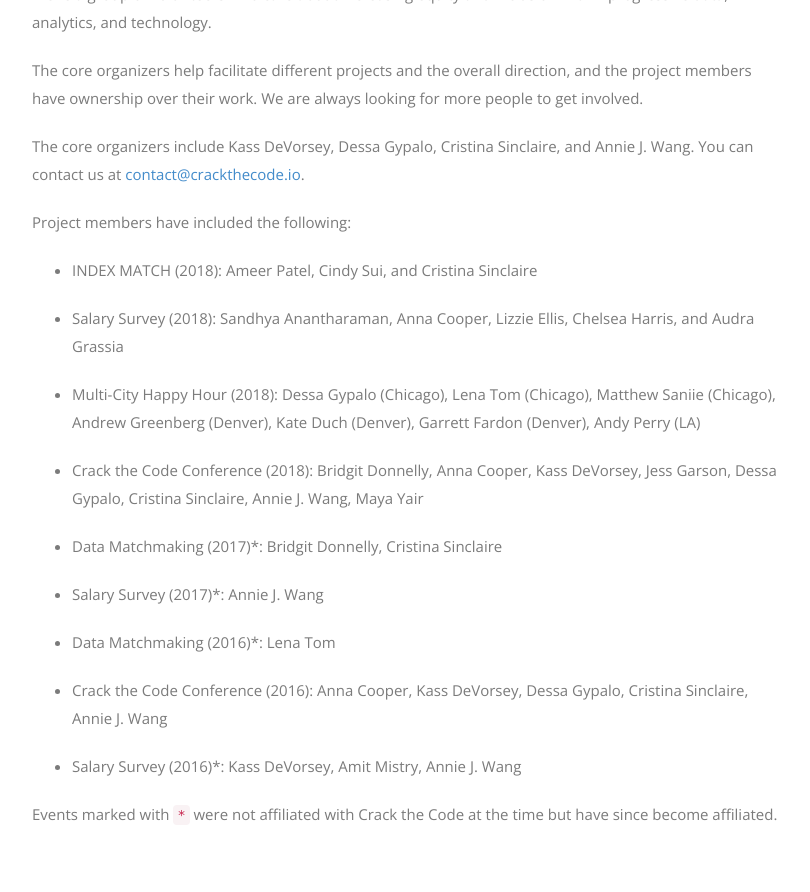
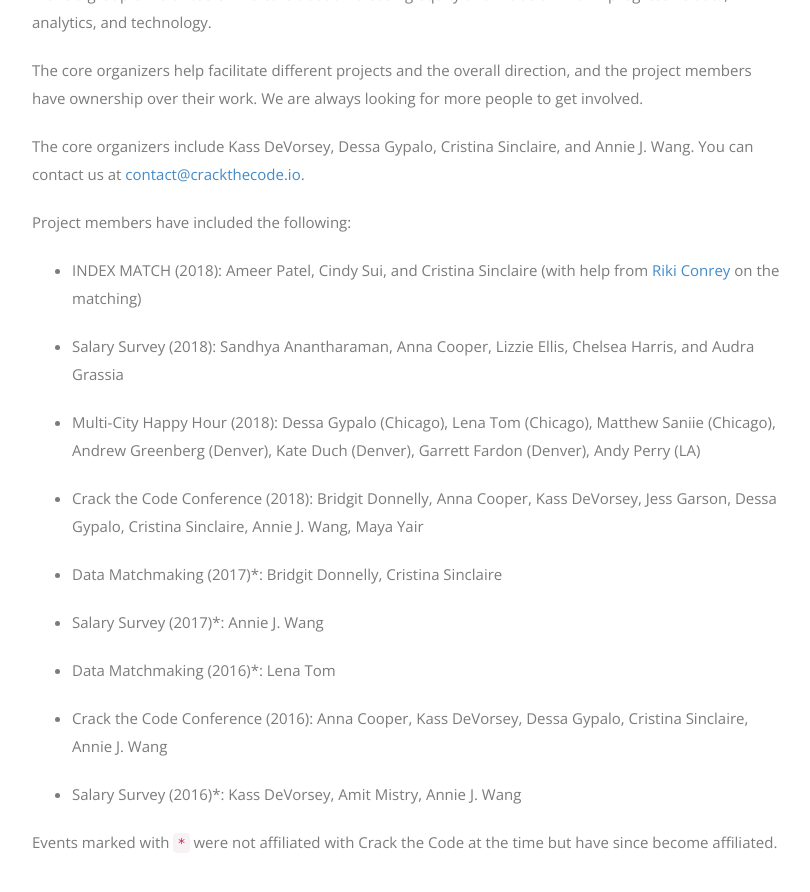
Before and after one commit to anniejw6/crackthecode_site, a Jekyll site: the page built from team.md, in a window 1280 px wide and 900 px high, scrolled down 532 px. Shown: the top 892 px of the window, without its empty margins (233-1043 px from the left). Built offline with Jekyll 4.4.1, drawn with Linux system fonts in a browser that asks for light colours; nearby versions of some CDN libraries; some web fonts are replaced.

Commit message:
Update team.md

```diff
--- a/team.md
+++ b/team.md
@@ -12,7 +12,7 @@
 
 Project members have included the following:
 
-* INDEX MATCH (2018): Ameer Patel, Cindy Sui, and Cristina Sinclaire
+* INDEX MATCH (2018): Ameer Patel, Cindy Sui, and Cristina Sinclaire (with help from [Riki Conrey](https://rikiconrey.github.io/index_match_2018.html) on the matching)
 
 * Salary Survey (2018): Sandhya Anantharaman, Anna Cooper, Lizzie Ellis, Chelsea Harris, and Audra Grassia
 
```
